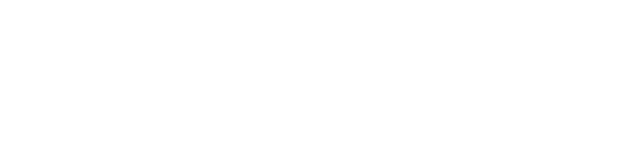
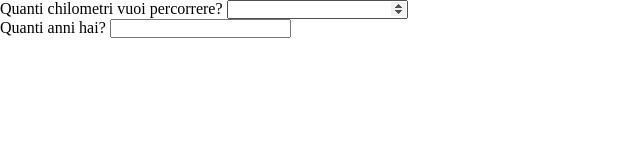
Before and after one commit to dariolaseta/js-biglietto-treno-form, a plain HTML site: page index.html in a window 1280 px wide. Shown: the whole page, without its empty margins (0-640 px from the left). Drawn offline with Linux system fonts and the light colour scheme.

Commit message:
added base input

```diff
--- a/css/style.css
+++ b/css/style.css
@@ -0,0 +1,5 @@
+* {
+    margin: 0;
+    padding: 0;
+    box-sizing: border-box;
+  }
--- a/index.html
+++ b/index.html
@@ -9,7 +9,17 @@
         <link rel="stylesheet" href="css/style.css">
     </head>
     <body>
+        <main>
+            <div>
+                <label for="distance">Quanti chilometri vuoi percorrere?</label>
+                <input type="number" name="km" id="distance">
+            </div>
 
+            <div>
+                <label for="user-age">Quanti anni hai?</label>
+                <input type="number" name="age" id="user-age">
+            </div>
+        </main>
 
         <script src="script/myscript.js"></script>
     </body>
```
